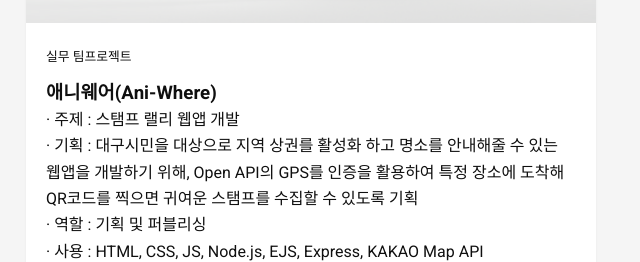
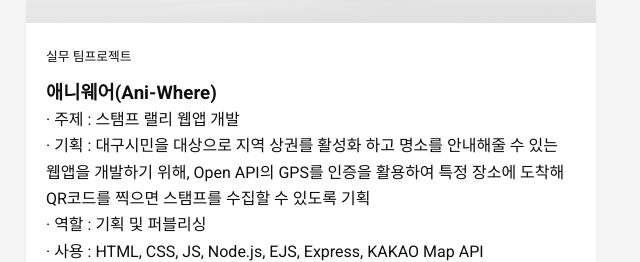
Before and after one commit to 0p0lll/portfolio, a plain HTML site: page index.html in a window 1280 px wide. Shown: the part 2840-3102 px from the top of the page, 629-1269 px from the left. Drawn offline with nearby package versions, Linux system fonts and the light colour scheme.

Commit message:
Add files via upload

```diff
--- a/index.html
+++ b/index.html
@@ -236,7 +236,7 @@
                         <p><span class="fontSmall">실무 팀프로젝트</span></p>
                         <h3><span class='fontbold'>애니웨어(Ani-Where)</span></h3>
                         <p>· 주제 : 스탬프 랠리 웹앱 개발</p>
-                        <p>· 기획 : 대구시민을 대상으로 지역 상권를 활성화 하고 명소를 안내해줄 수 있는 웹앱을 개발하기 위해, Open API의 GPS를 인증을 활용하여 특정 장소에 도착해 QR코드를 찍으면 귀여운 스탬프를 수집할 수 있도록 기획</p>
+                        <p>· 기획 : 대구시민을 대상으로 지역 상권를 활성화 하고 명소를 안내해줄 수 있는 웹앱을 개발하기 위해, Open API의 GPS를 인증을 활용하여 특정 장소에 도착해 QR코드를 찍으면 스탬프를 수집할 수 있도록 기획</p>
                         <p>· 역할 : 기획 및 퍼블리싱</p>
                         <p>· 사용 : HTML, CSS, JS, Node.js, EJS, Express, KAKAO Map API</p>
                         <p><span class="fontSmall">2022.05 ~ 2022.06</span></p>
```
